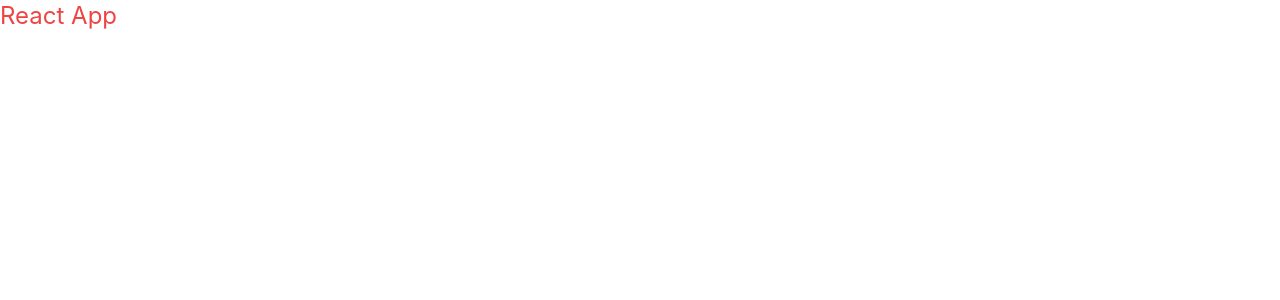
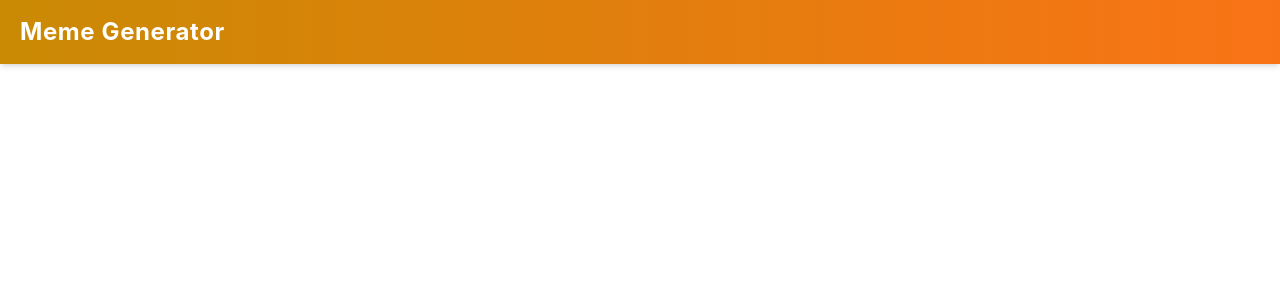
Before and after one commit to MauricioRobinson/meme-generator, a React (Create React App) app: page / in a window 1280 px wide. Shown: the top 300 px of the page. Built offline with nearby package versions, Linux system fonts and the light colour scheme.

Commit message:
Header created

```diff
--- a/src/App.js
+++ b/src/App.js
@@ -1,9 +1,10 @@
 import React from "react";
+import Header from "./components/Header";
 
 function App() {
   return (
-    <div className="text-2xl text-red-500">
-      <div>React App</div>
+    <div>
+      <Header />
     </div>
   );
 }
--- /dev/null
+++ b/src/components/Header.js
@@ -0,0 +1,11 @@
+import React from "react";
+
+function Header(props) {
+  return (
+    <header className="h-16 bg-gradient-to-r from-yellow-600 to-orange-500 flex items-center p-5 text-white shadow-md">
+      <h1 className="font-bold tracking-wide text-2xl">Meme Generator</h1>
+    </header>
+  );
+}
+
+export default Header;
```
